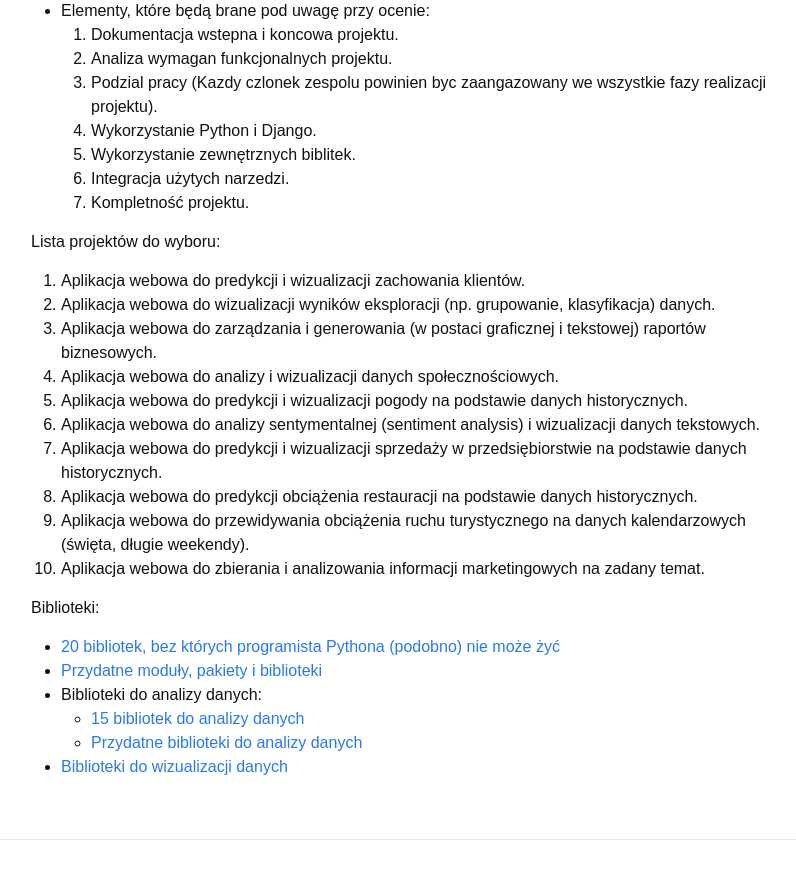
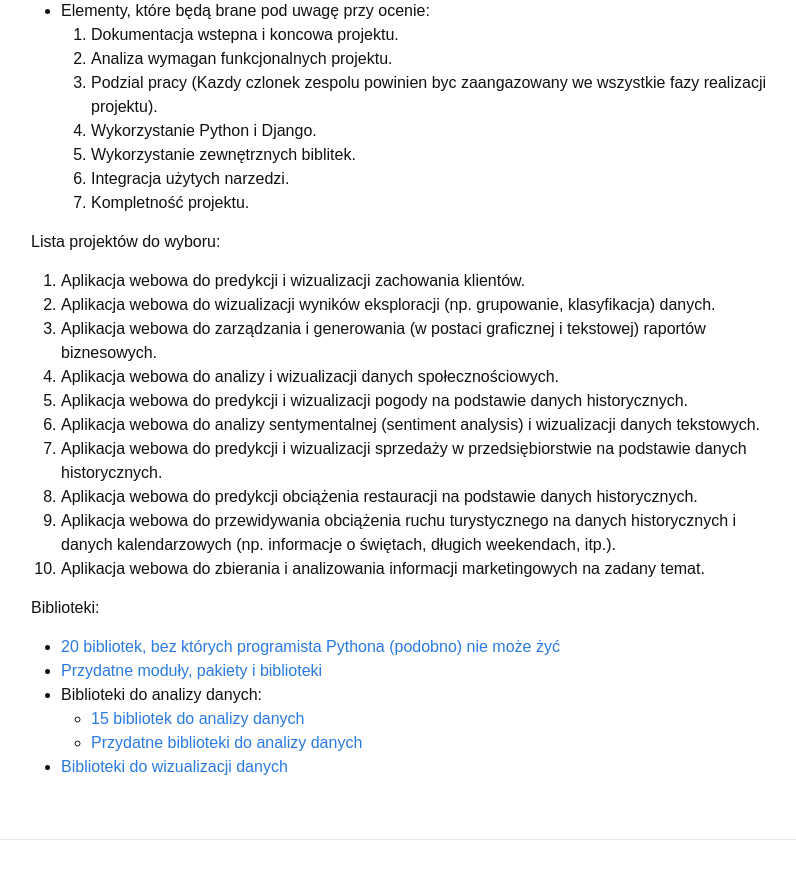
Before and after one commit to piotrlasek/piotrlasek.github.io, a Jekyll site: the page built from for-students/ai2-2017.md, in a window 1280 px wide and 900 px high, scrolled down 1298 px. Shown: the top 879 px of the window, without its empty margins (239-1035 px from the left). Built offline with Jekyll 4.4.1, drawn with Linux system fonts in a browser that asks for light colours.

Commit message:
Update ai2-2017.md

```diff
--- a/for-students/ai2-2017.md
+++ b/for-students/ai2-2017.md
@@ -63,7 +63,7 @@ Lista projektów do wyboru:
  1. Aplikacja webowa do analizy sentymentalnej (sentiment analysis) i wizualizacji danych tekstowych.
  1. Aplikacja webowa do predykcji i wizualizacji sprzedaży w przedsiębiorstwie na podstawie danych historycznych.
  1. Aplikacja webowa do predykcji obciążenia restauracji na podstawie danych historycznych.
- 1. Aplikacja webowa do przewidywania obciążenia ruchu turystycznego na danych kalendarzowych (święta, długie weekendy).
+ 1. Aplikacja webowa do przewidywania obciążenia ruchu turystycznego na danych historycznych i danych kalendarzowych (np. informacje o świętach, długich weekendach, itp.).
  1. Aplikacja webowa do zbierania i analizowania informacji marketingowych na zadany temat.
 
 Biblioteki:
```
